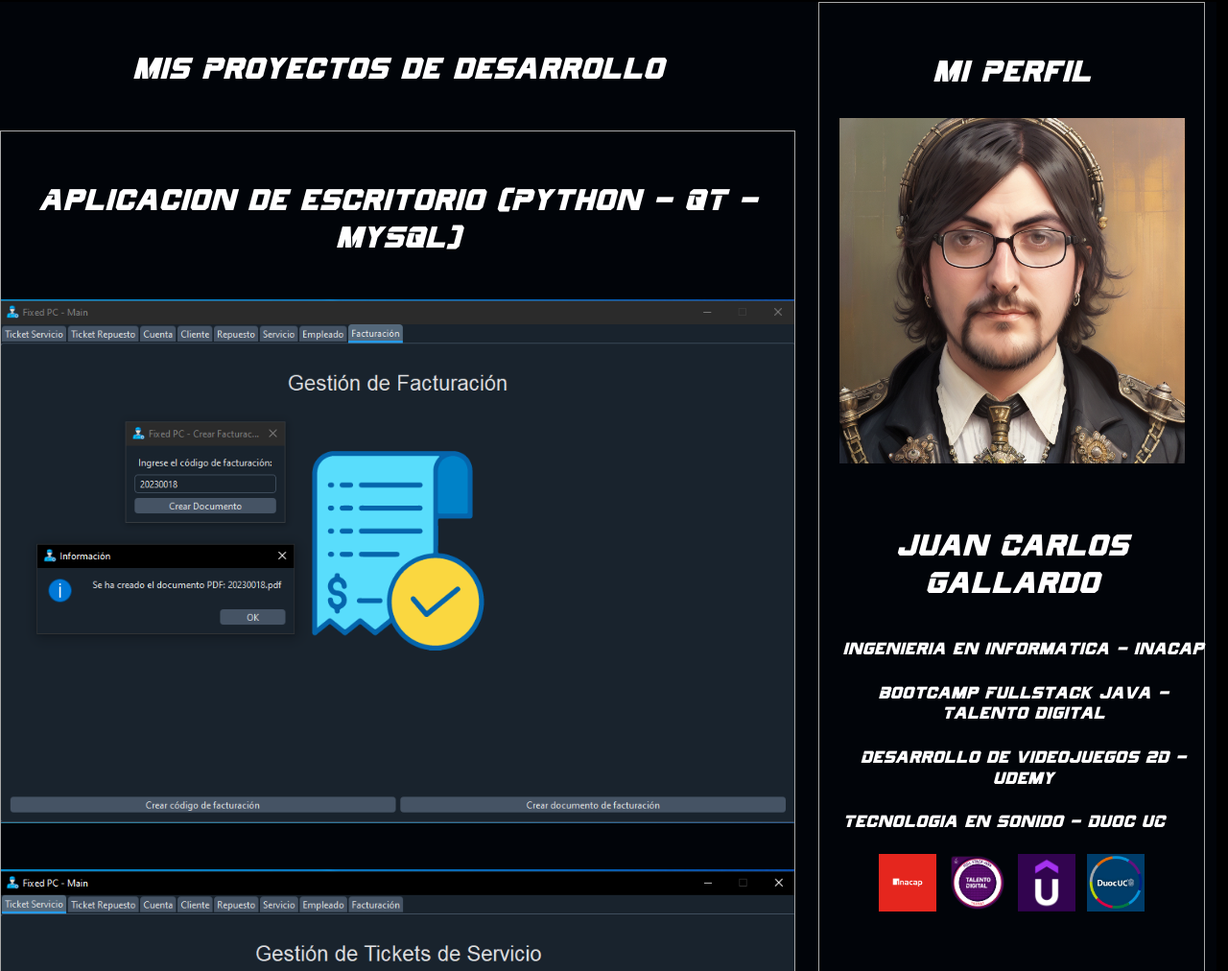
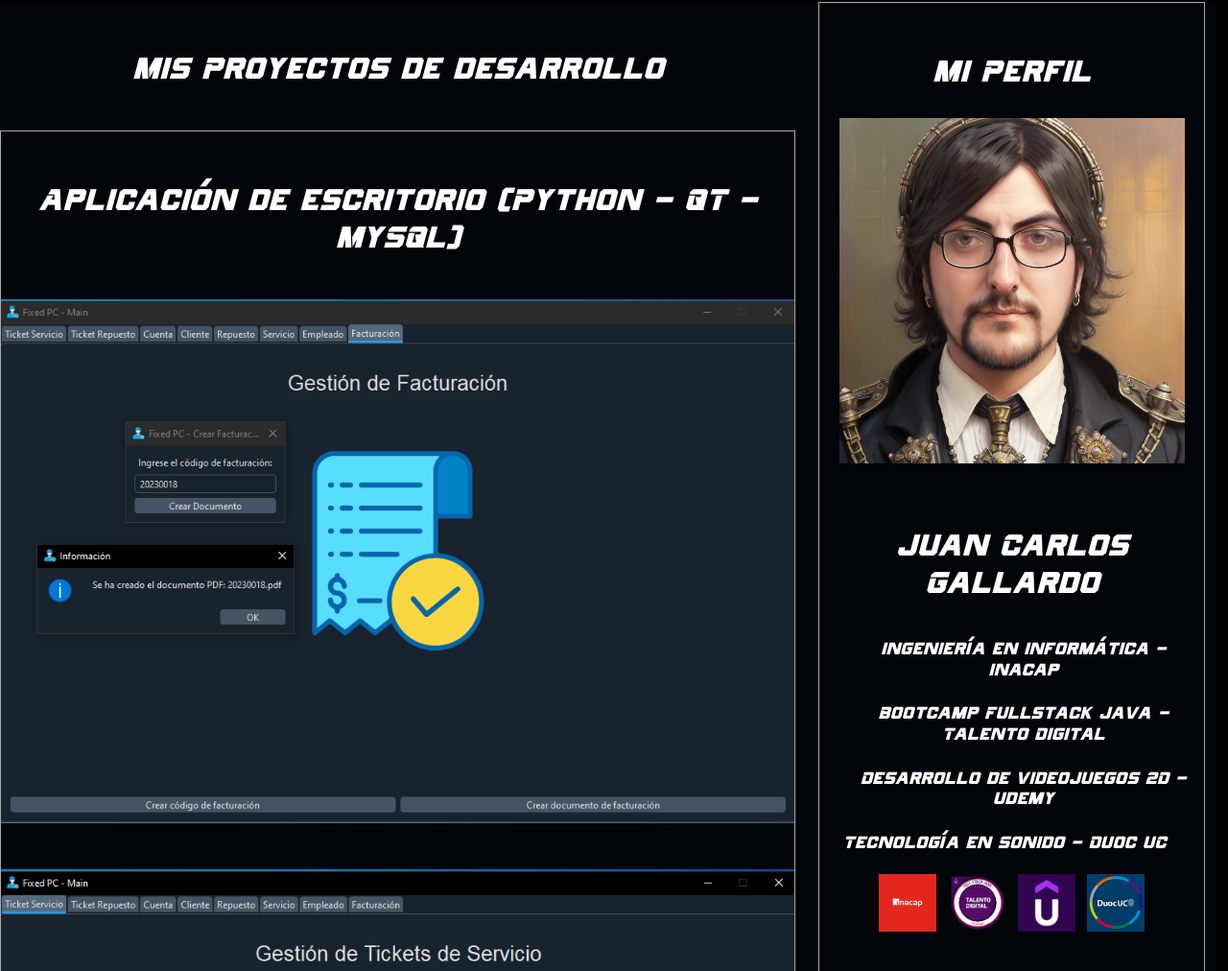
Before and after one commit to JCSystemDev/jcsystemdev.github.io, a plain HTML site: page index.html in a window 1280 px wide. Shown: the part 120-1132 px from the top of the page at 96% size. Drawn offline with nearby package versions, Linux system fonts and the light colour scheme.

Commit message:
Fix4 commit

```diff
--- a/index.html
+++ b/index.html
@@ -50,7 +50,7 @@
                             <ul class="list-group mt-5">
                                 <li>
                                     <article class="mb-5">
-                                        <h5 class="mb-5">Aplicacion de escritorio (Python - QT - MySQL)</h5>
+                                        <h5 class="mb-5">Aplicación de escritorio (Python - QT - MySQL)</h5>
 
                                         <img class="mb-5 img-fluid" src="fixedpc1.png">
                                         <img class="mb-5 img-fluid" src="fixedpc2.png">
@@ -64,7 +64,7 @@
                                 </li>
                                 <li>
                                     <article class="mb-5">
-                                        <h5 class="mb-5">Web Dinamica (Java - Spring Boot - MySQL)</h5>
+                                        <h5 class="mb-5">Web Dinámica (Java - Spring Boot - MySQL)</h5>
 
                                         <img class="mb-5 img-fluid" src="webdinamica1.jfif" width="1021">
                                         <img class="mb-5 img-fluid" src="webdinamica2.jfif" width="1021">
@@ -78,7 +78,7 @@
                                 </li>
                                 <li>
                                     <article class="mb-5">
-                                        <h5 class="mb-5">Aplicacion de escritorio (Python - QT - MongoDB)</h5>
+                                        <h5 class="mb-5">Aplicación de escritorio (Python - QT - MongoDB)</h5>
                                         <img class="mb-5 img-fluid" src="library2.png">
                                         <img class="mb-5 img-fluid" src="library1.png">
                                         <img class="mb-5 img-fluid" src="library3.png">
@@ -101,7 +101,7 @@
                                 <h5 class="mt-3"> Juan Carlos Gallardo</h5>
                                 <ul class="list-group mt-4 ms-4 align-items-start">
                                     <li class="mt-3">
-                                        <h6 class="col"> Ingenieria en Informatica - Inacap</h6>
+                                        <h6 class="col"> Ingeniería en Informática - Inacap</h6>
                                     </li>
                                     <li class="mt-3">
                                         <h6> Bootcamp Fullstack Java - Talento Digital</h6>
@@ -110,7 +110,7 @@
                                         <h6> Desarrollo de Videojuegos 2D - Udemy</h6>
                                     </li>
                                     <li class="mt-3">
-                                        <h6> Tecnologia en Sonido - Duoc UC</h6>
+                                        <h6> Tecnología en Sonido - Duoc UC</h6>
                                     </li>
                                 </ul>
                                 <ul class="list-inline list-group-horizontal mt-3 justify-content-center">
```
